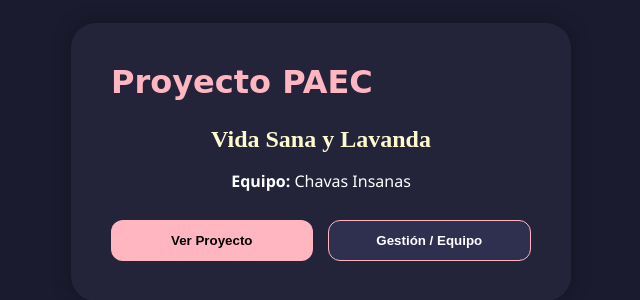
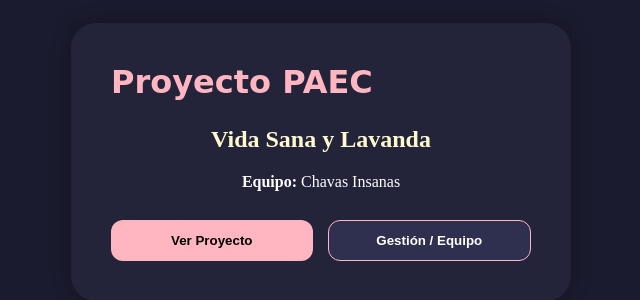
Before and after one commit to gisskirchstein-design/paec-frontened, a website: page index.html in a window 1280 px wide. Shown: the part 238-538 px from the top of the page, 319-959 px from the left. Drawn offline with nearby package versions, Linux system fonts and the light colour scheme.

Commit message:
Update paragraph styling and font in index.html

```diff
--- a/index.html
+++ b/index.html
@@ -171,7 +171,9 @@
       <h2 style="text-align:center; color:#fffacd; font-family: EMBLEMA ONE;">
     Vida Sana y Lavanda
 </h2>
-      <p style="text-align:center;"><strong>Equipo:</strong> Chavas Insanas</p>
+      <p style="text-align:center; font-family: 'Playfair';">
+    <strong>Equipo:</strong> Chavas Insanas
+</p>
       <div class="botones">
         <button onclick="entrarUsuario()" style="flex: 1;">Ver Proyecto</button>
         <button onclick="mostrarLoginEquipo()" class="secundario" style="flex: 1;">Gestión / Equipo</button>
```
